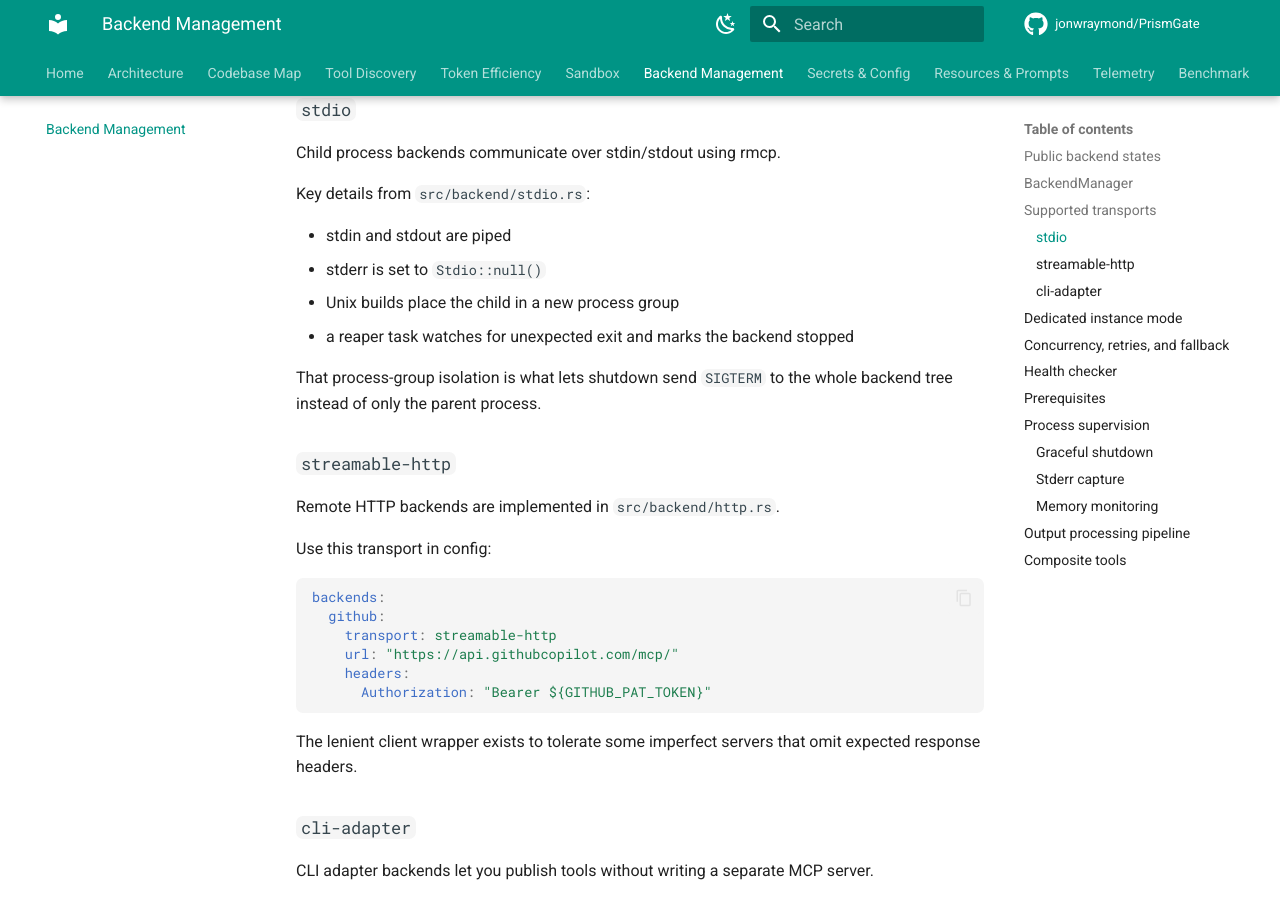
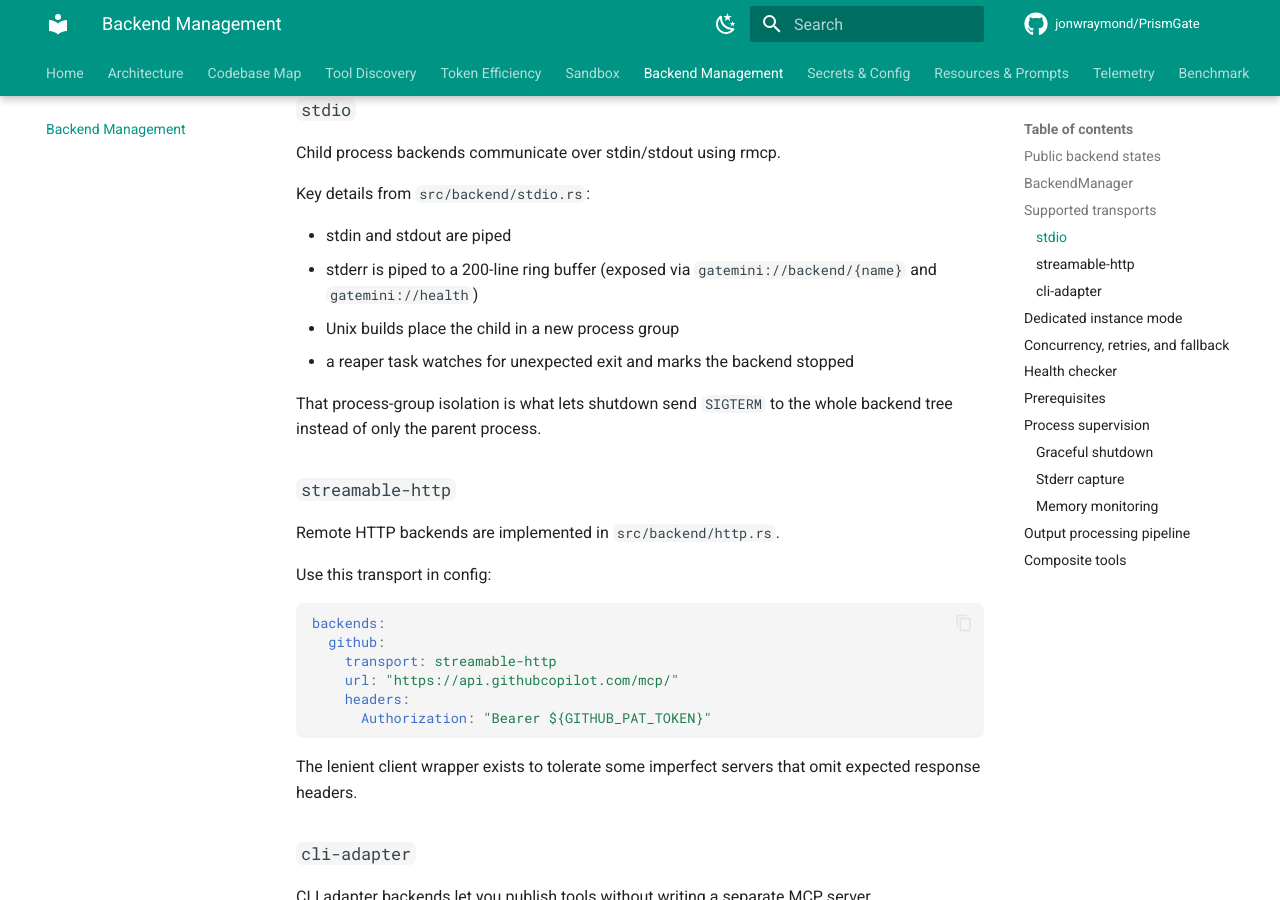
Before and after one commit to jonwraymond/PrismGate, an MkDocs documentation site: the page built from docs/backend-management.md, in a window 1280 px wide and 900 px high, scrolled down 1901 px. Built offline with MkDocs 1.6.1 and Material for MkDocs 9.7.7, drawn with Linux system fonts in a browser that asks for light colours; comment, search, counter and statistics services are not loaded.

Commit message:
docs: fix stale Stdio::null claim in backend-management.md

```diff
--- a/docs/backend-management.md
+++ b/docs/backend-management.md
@@ -40,7 +40,7 @@ Child process backends communicate over stdin/stdout using rmcp.
 Key details from `src/backend/stdio.rs`:
 
 - stdin and stdout are piped
-- stderr is set to `Stdio::null()`
+- stderr is piped to a 200-line ring buffer (exposed via `gatemini://backend/{name}` and `gatemini://health`)
 - Unix builds place the child in a new process group
 - a reaper task watches for unexpected exit and marks the backend stopped
 
```
